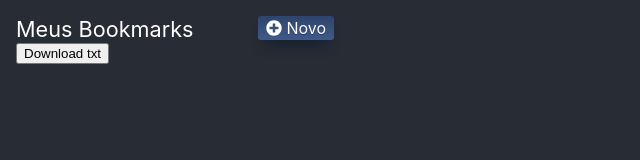
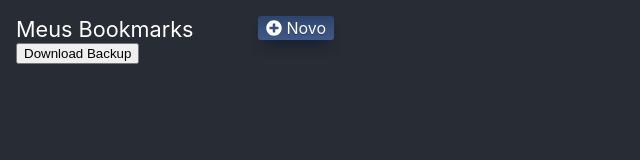
Before and after one commit to SouzaCode/MangaBookmark, a React (Create React App) app: page / in a window 1280 px wide. Shown: the top 160 px of the page, without its empty margins (0-640 px from the left). Built offline with nearby package versions, Linux system fonts and the light colour scheme.

Commit message:
alterei o texto do botão

```diff
--- a/src/App.js
+++ b/src/App.js
@@ -102,7 +102,7 @@ function App() {
 
       <List mangaData={mangaData} setMangaData={setMangaData} />
 
-      <button onClick={() => downloadTxtFile()}>Download txt</button>
+      <button onClick={() => downloadTxtFile()}>Download Backup</button>
     </div>
   );
 }
```
